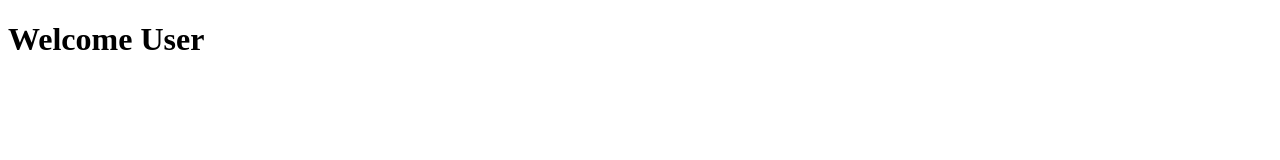
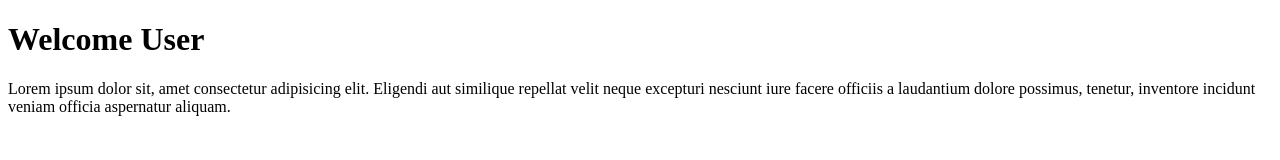
Before and after one commit to shanuneema/MyProject, a plain HTML site: page index.html in a window 1280 px wide. Drawn offline with Linux system fonts and the light colour scheme.

Commit message:
add paragraph update index.html 1.1

```diff
--- a/index.html
+++ b/index.html
@@ -7,5 +7,6 @@
 </head>
 <body>
     <h1>Welcome User</h1>
+    <p>Lorem ipsum dolor sit, amet consectetur adipisicing elit. Eligendi aut similique repellat velit neque excepturi nesciunt iure facere officiis a laudantium dolore possimus, tenetur, inventore incidunt veniam officia aspernatur aliquam.</p>
 </body>
 </html>
```
